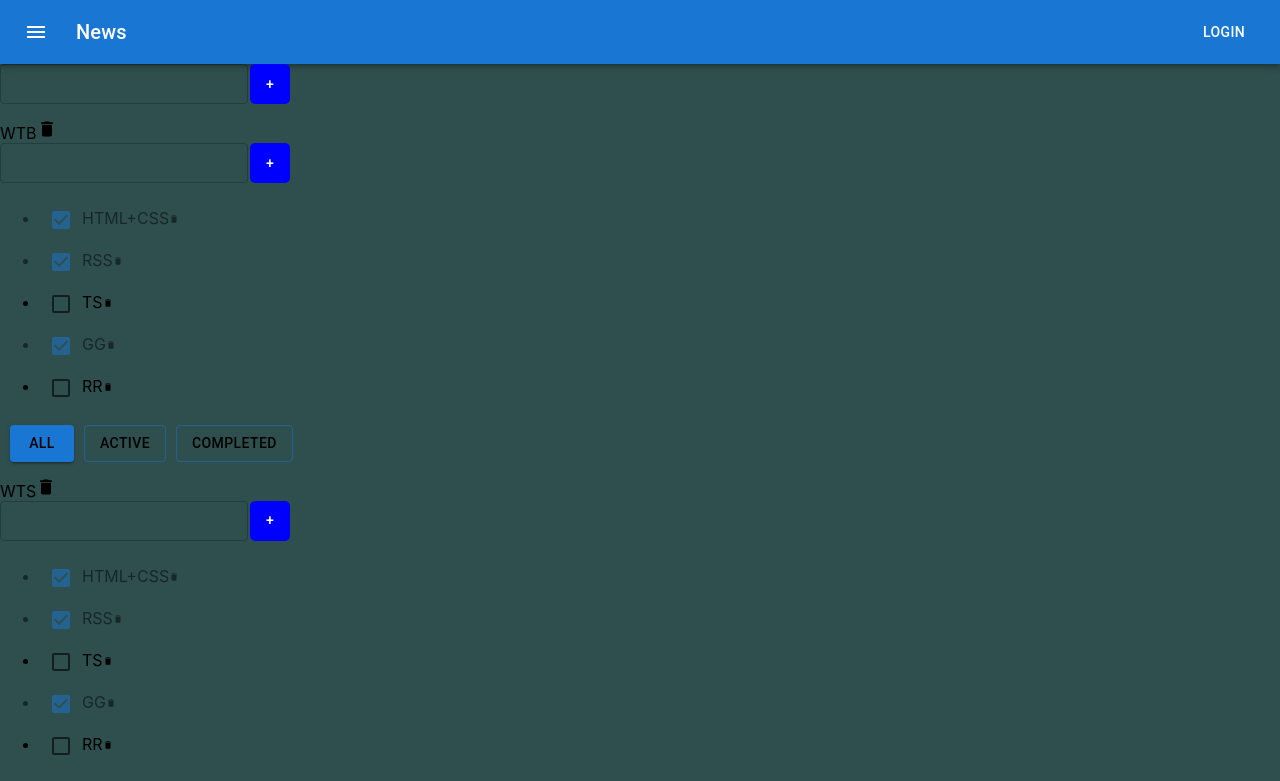
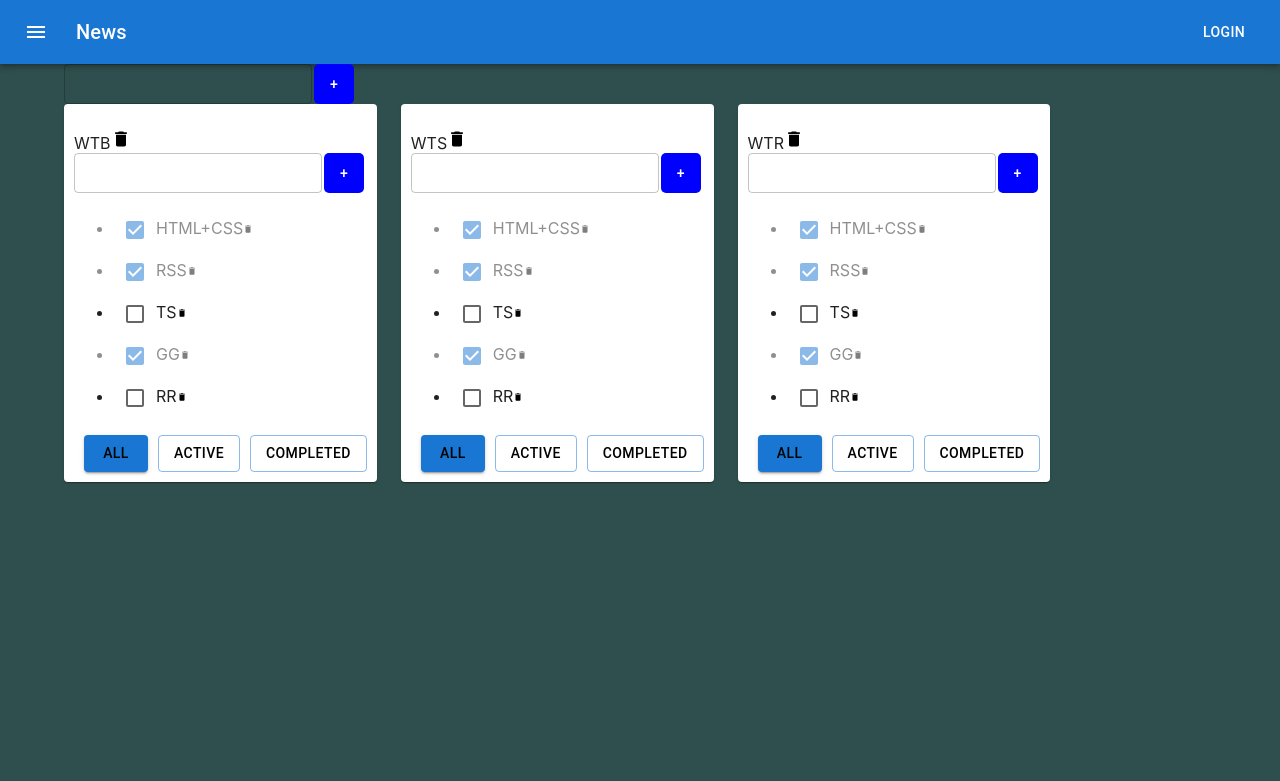
Before and after one commit to AlexeYankov/IT-Incubator, a React (Create React App) app: page / in a window 1280 px wide. Shown: the top 781 px of the page. Built offline with nearby package versions, Linux system fonts and the light colour scheme.

Commit message:
added grid containers for TaskLists

```diff
--- a/src/App.tsx
+++ b/src/App.tsx
@@ -4,6 +4,7 @@ import TodoList, {TasksType} from './Todolist';
 import {v1} from "uuid";
 import TodolistInput from "./components/todolistInput";
 import ButtonAppBar from "./ButtonAppBar";
+import {Container, Grid, Paper} from "@mui/material";
 
 export type FilterValuesType = "all" | "active" | "completed"
 export type TodoListType = {
@@ -86,16 +87,21 @@ function App() {
         return tasksForRender;
     }
     const editTodolist = (todolistID: string, newTitle: string) => {
-        setTodoLists(todoLists.map(el=>el.id===todolistID ? {...el, title: newTitle} : el))
+        setTodoLists(todoLists.map(el => el.id === todolistID ? {...el, title: newTitle} : el))
     }
     const editTask = (todolistID: string, taskID: string, newTitle: string) => {
-        setTasks({...tasks, [todolistID]:tasks[todolistID].map(el=>el.id===taskID ? {...el, title: newTitle} : el)})
+        setTasks({
+            ...tasks,
+            [todolistID]: tasks[todolistID].map(el => el.id === taskID ? {...el, title: newTitle} : el)
+        })
     }
 
     const todoListsComponents = todoLists.map(tl => {
         return (
             todoLists.length
                 ?
+                <Grid item>
+                    <Paper style={{padding: '10px'}}>
                         <TodoList
                             key={tl.id}
                             todoListID={tl.id}
@@ -110,6 +116,8 @@ function App() {
                             editTodolist={editTodolist}
                             editTask={editTask}
                         />
+                    </Paper>
+                </Grid>
                 : <span>Create your first Todolist!</span>
         )
     })
@@ -128,8 +136,16 @@ function App() {
     return (
         <div className="App">
             <ButtonAppBar/>
+            <Container fixed>
+                <Grid container>
                     <TodolistInput callBack={addTodolist}/>
+                </Grid>
+                <Grid container spacing={3}>
                     {todoListsComponents}
+                </Grid>
+
+            </Container>
+
         </div>
     );
 }
```
Also changed, not shown: src/reducers/TaskReducers.ts (added). Lines whose indentation alone changed are shown as unchanged.
